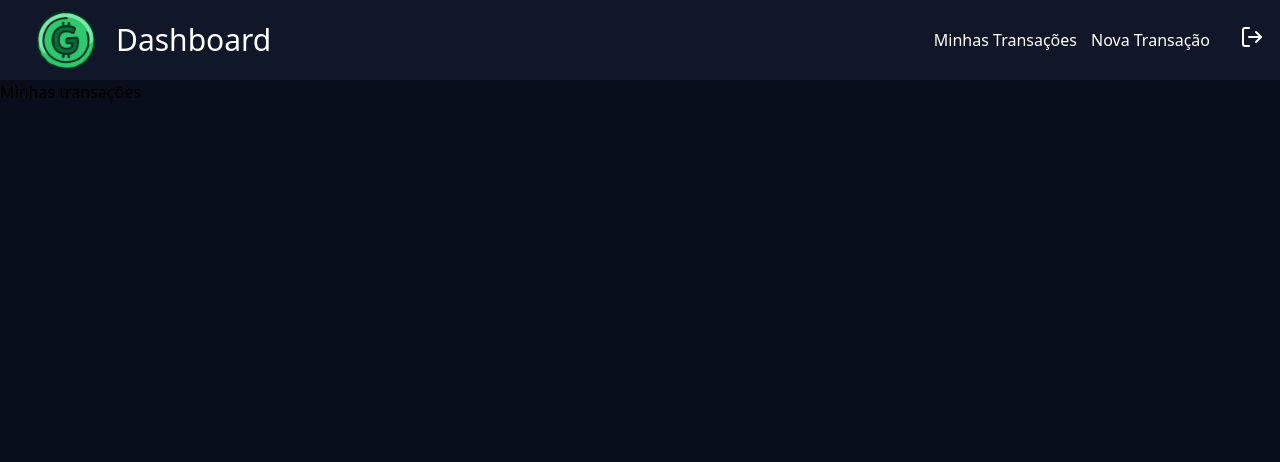
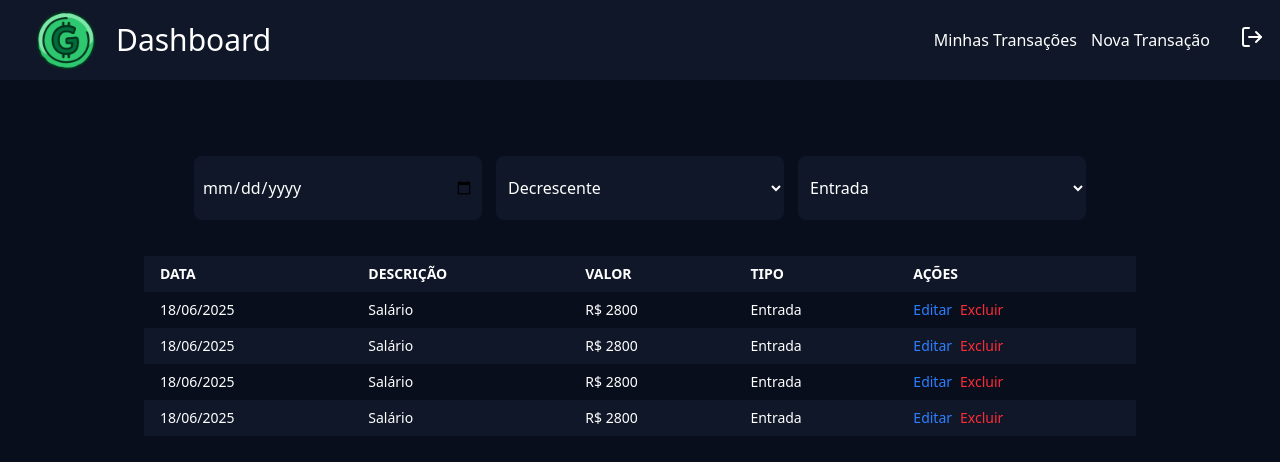
Before and after one commit to TomoriComAncora/gest_finan_front, a Next.js app: page /dashboard/mytransaction in a window 1280 px wide. Shown: the top 462 px of the page. Built offline with nearby package versions, Linux system fonts and the light colour scheme.

Commit message:
Adicionar componentes de transações e botão ao dashboard

```diff
--- /dev/null
+++ b/src/app/dashboard/components/button/index.tsx
@@ -0,0 +1,14 @@
+"use client";
+import {useFormStatus} from "react-dom"
+
+interface Props {
+  name: string;
+}
+
+export function Button({ name }: Props) {
+  return (
+    <button type="submit" className="h-10 text-lg bg-button rounded-lg font-semibold text-white flex items-center justify-center transition-all duration-500 hover:scale-105">
+      {name}
+    </button>
+  );
+}
--- a/src/app/dashboard/components/transactions/index.tsx
+++ b/src/app/dashboard/components/transactions/index.tsx
@@ -1,17 +1,16 @@
 export function Transactions(){
     return(
         <main className="max-w-5xl my-10 mx-auto py-0 px-4">
-            <h1 className="text-5xl text-white font-semibold">Olá, Lucas</h1>
-            <section className="text-white mt-5 sm:flex justify-between">
-                <div className="bg-secondary py-8 px-5 md:min-w-2xs max-w-3xl rounded-lg">
+            <section className="text-white mt-5 flex flex-col gap-3.5 sm:flex-row justify-between">
+                <div className="bg-secondary py-8 px-5 sm:w-2xs min-w-52 rounded-lg">
                     <h1 className="mb-2">Saldo total</h1>
                     <h2 className="text-2xl font-semibold">R$ 15000,00</h2>
                 </div>
-                <div className="bg-secondary py-8 px-5 md:min-w-2xs max-w-3xl rounded-lg">
+                <div className="bg-secondary py-8 px-5 sm:w-2xs min-w-52 rounded-lg">
                     <h1 className="mb-2">Entradas diárias</h1>
                     <h2 className="text-2xl font-semibold">R$ 500,00</h2>
                 </div>
-                <div className="bg-secondary py-8 px-5 md:min-w-2xs max-w-3xl rounded-lg">
+                <div className="bg-secondary py-8 px-5 sm:w-2xs min-w-52 rounded-lg">
                     <h1 className="mb-2">Saídas diárias</h1>
                     <h2 className="text-2xl font-semibold">R$ 0</h2>
                 </div>
--- a/src/app/dashboard/mytransaction/page.tsx
+++ b/src/app/dashboard/mytransaction/page.tsx
@@ -1,7 +1,94 @@
-export default function MyTransaction(){
-    return(
-        <main>
-            <h1>Minhas transações</h1>
-        </main>
-    )
+export default function MyTransaction() {
+  return (
+    <main className="max-w-5xl my-10 mx-auto py-0 px-4">
+      <section className="text-white mt-5 flex flex-col gap-3.5 sm:flex-row justify-between">
+        <form className="mt-9 flex flex-row items-center justify-center gap-3.5 min-w-full">
+          <input
+            type="date"
+            className="bg-secondary py-5 px-2 sm:w-2xs min-w-52 rounded-lg"
+          />
+          <select className="bg-secondary py-5 px-2 sm:w-2xs min-w-52 rounded-lg">
+            <option value="desc">Decrescente</option>
+            <option value="cresc">Crescente</option>
+          </select>
+          <select className="bg-secondary py-5 px-2 sm:w-2xs min-w-52 rounded-lg">
+            <option value="type">Entrada</option>
+            <option value="type">Saída</option>
+          </select>
+        </form>
+      </section>
+      <section className="mt-9">
+        <table className="min-w-full table-auto text-sm text-left text-white border-0 rounded-t-full">
+          <thead className="bg-secondary text-white uppercase">
+            <tr>
+              <th className="px-4 py-2">Data</th>
+              <th className="px-4 py-2">Descrição</th>
+              <th className="px-4 py-2">Valor</th>
+              <th className="px-4 py-2">Tipo</th>
+              <th className="px-4 py-2">Ações</th>
+            </tr>
+          </thead>
+          <tbody>
+            <tr className="bg-primary">
+              <td className="px-4 py-2">18/06/2025</td>
+              <td className="px-4 py-2">Salário</td>
+              <td className="px-4 py-2">R$ 2800</td>
+              <td className="px-4 py-2">Entrada</td>
+              <td className="px-4 py-2 space-x-2">
+                <button className="text-blue-500 hover:underline">
+                  Editar
+                </button>
+                <button className="text-red-500 hover:underline">
+                  Excluir
+                </button>
+              </td>
+            </tr>
+            <tr className="bg-secondary">
+              <td className="px-4 py-2">18/06/2025</td>
+              <td className="px-4 py-2">Salário</td>
+              <td className="px-4 py-2">R$ 2800</td>
+              <td className="px-4 py-2">Entrada</td>
+              <td className="px-4 py-2 space-x-2">
+                <button className="text-blue-500 hover:underline">
+                  Editar
+                </button>
+                <button className="text-red-500 hover:underline">
+                  Excluir
+                </button>
+              </td>
+            </tr>
+            <tr className="bg-primary">
+              <td className="px-4 py-2">18/06/2025</td>
+              <td className="px-4 py-2">Salário</td>
+              <td className="px-4 py-2">R$ 2800</td>
+              <td className="px-4 py-2">Entrada</td>
+              <td className="px-4 py-2 space-x-2">
+                <button className="text-blue-500 hover:underline">
+                  Editar
+                </button>
+                <button className="text-red-500 hover:underline">
+                  Excluir
+                </button>
+              </td>
+            </tr>
+            <tr className="bg-secondary">
+              <td className="px-4 py-2">18/06/2025</td>
+              <td className="px-4 py-2">Salário</td>
+              <td className="px-4 py-2">R$ 2800</td>
+              <td className="px-4 py-2">Entrada</td>
+              <td className="px-4 py-2 space-x-2">
+                <button className="text-blue-500 hover:underline">
+                  Editar
+                </button>
+                <button className="text-red-500 hover:underline">
+                  Excluir
+                </button>
+              </td>
+            </tr>
+
+          </tbody>
+        </table>
+      </section>
+    </main>
+  );
 }
```
